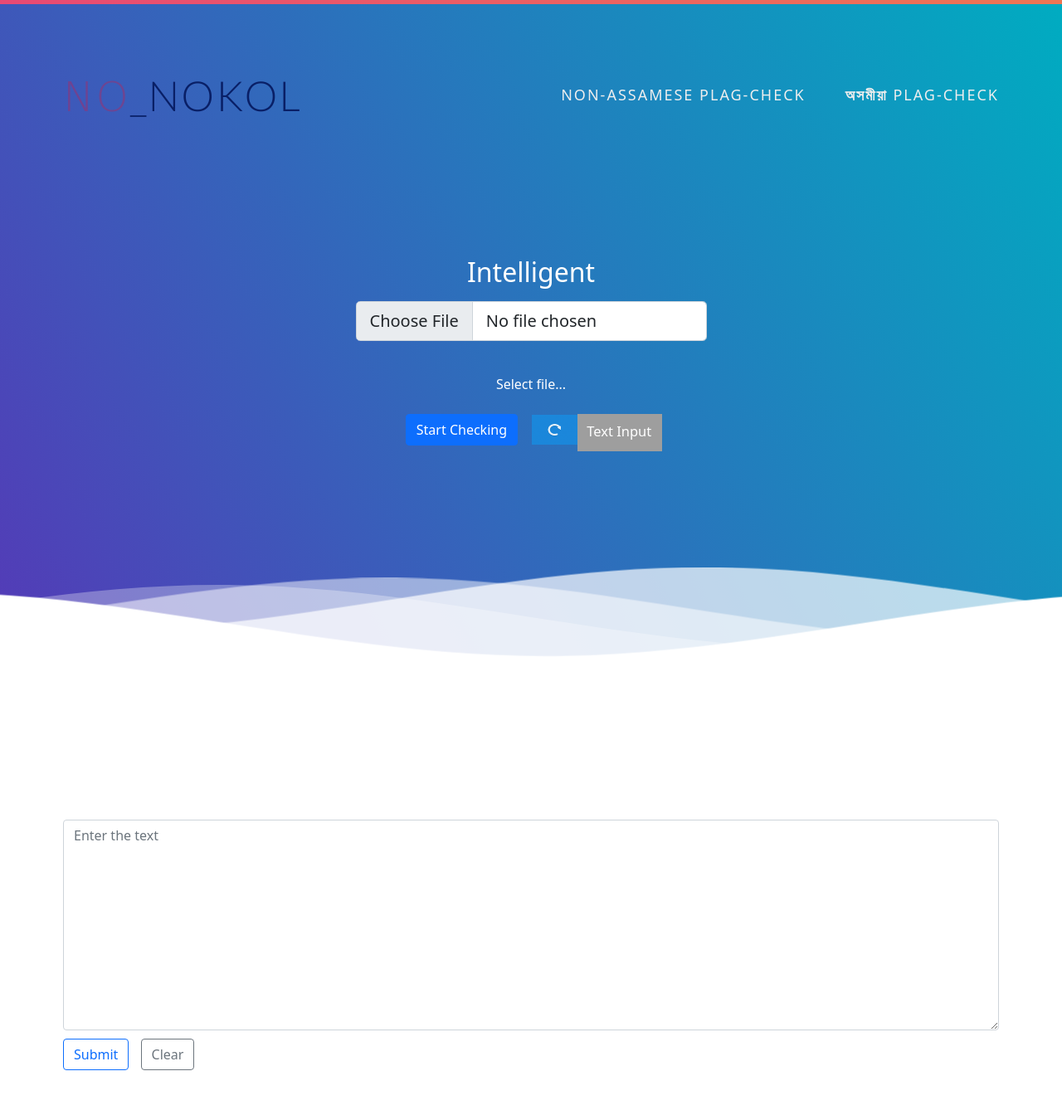
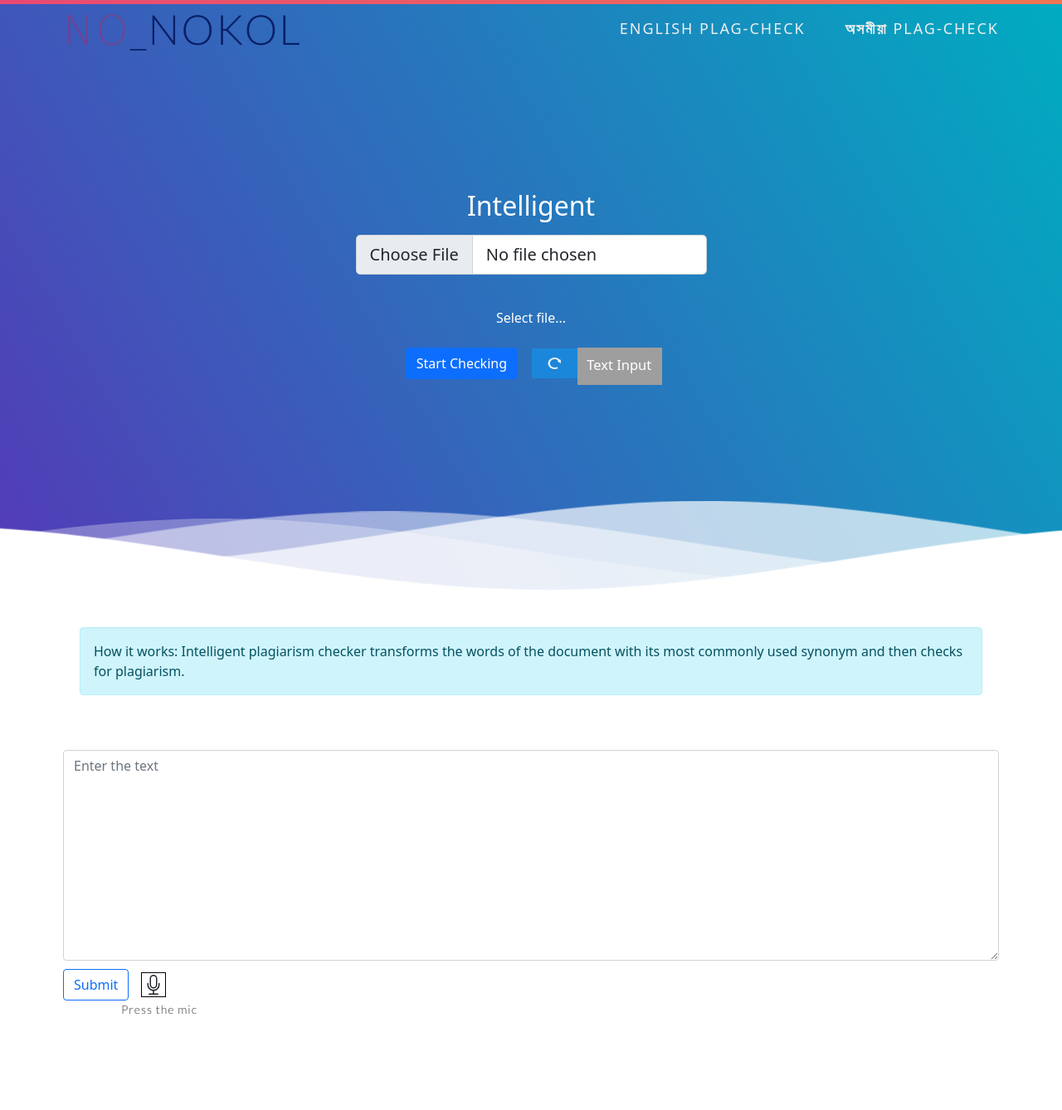
Before and after one commit to Reckon77/no_nokol, a Flask app: page /intelligent in a window 1280 px wide. Shown: the whole page at 83% size. After the commit the page ends 1222 px from the top, so only its background shows below. Run offline with Flask 2, Linux system fonts and the light colour scheme; parts of the project's set-up code (start-up, migrations or seed data) failed here and were passed over; some libraries are stand-ins or nearby versions; grey boxes are pictures that could not be loaded.

Commit message:
improved the home page UI

```diff
--- a/templates/intelligent.html
+++ b/templates/intelligent.html
@@ -1,25 +1,4 @@
-<!DOCTYPE html>
-<html lang="en">
-  <head>
-    <meta charset="UTF-8" />
-    <meta http-equiv="X-UA-Compatible" content="IE=edge" />
-    <meta name="viewport" content="width=device-width, initial-scale=1.0" />
-    <link
-      href="https://cdn.jsdelivr.net/npm/bootstrap@5.1.1/dist/css/bootstrap.min.css"
-      rel="stylesheet"
-      integrity="sha384-F3w7mX95PdgyTmZZMECAngseQB83DfGTowi0iMjiWaeVhAn4FJkqJByhZMI3AhiU"
-      crossorigin="anonymous"
-    />
-    <title>Document</title>
-  </head>
-  <body>
-
-
-
-
-
-
-    <!DOCTYPE html>
+ <!DOCTYPE html>
     <html lang="en">
       <head>
         <meta charset="UTF-8" />
@@ -59,10 +38,10 @@
         </div>
         <div class="overlay"></div>
         <div class="container">
-            <nav>
+            <nav class="pt-0">
                 <h1 class="brand"><a href="/" style="text-decoration: none; color: rgb(9, 31, 102);"><span id="blink">No</span>_Nokol</a></h1>
                 <ul>
-                  <li><a class="link-styles" href="/">Non-Assamese Plag-Check</a></li>
+                  <li><a class="link-styles" href="/">English Plag-Check</a></li>
                   <li><a class="link-styles" href="/assamese"><span style="font-weight: 800;">অসমীয়া</span> PLag-Check</a></li>
                 </ul>
             </nav>
@@ -105,7 +84,7 @@
 
           <div class="alert alert-warning d-none mb-3 mt-3" id="alert-modal"><span style="font-weight: bolder; color:red">WARNING!</span> File size greater than 20mb not allowed.</div>
 
-          <div class="alert alert-success d-none mb-3 mt-3" id="alert-modal-ext"><span style="font-weight: bolder; color:seagreen">INFO!</span> File extension allowed are: .DOC |.TXT |.PDF| .ODT</div>
+          <div class="alert alert-success d-none mb-3 mt-5" id="alert-modal-ext"><span style="font-weight: bolder; color:seagreen">INFO!</span> File extension allowed are: .DOC |.TXT |.PDF</div>
 
 
           <!--Waves Container-->
@@ -128,18 +107,42 @@
         </div>
           <!--Header ends-->
 
-          <div class="container my-5" id="non-assamese">
+          <div class="container my-5 d-flex flex-column" id="non-assamese">
+            <div class="alert alert-info" role="alert">
+              How it works: Intelligent plagiarism checker transforms the words of the document
+              with its most commonly used synonym and then checks for plagiarism.
+            </div>
             <form action="/intelligentTextdata" method="POST">
               <textarea
               id='output'
-              style="margin-top: 200px ;"
+              style="margin-top: 50px ;"
                 name="input"
                 class="form-control textArea"
                 rows="10"
                 placeholder="Enter the text"
               ></textarea>
               <button type="submit" class="btn btn-outline-primary" style="margin-top: 10px;">Submit</button>
-              <input type="button" value="Clear" style="margin-top: 10px; margin-left: 10px;" class="btn btn-outline-secondary" onclick="javascript:eraseText();">
+              <!-- <input type="button" value="Clear" style="margin-top: 10px; margin-left: 10px;" class="btn btn-outline-secondary" onclick="javascript:eraseText();">  -->
+              <svg
+              style="margin-top: 10px;"
+              xmlns="http://www.w3.org/2000/svg"
+              id="mic"
+              width="16"
+              height="16"
+              fill="currentColor"
+              class="bi bi-mic"
+              viewBox="0 0 16 16"
+            >
+              <path
+                d="M3.5 6.5A.5.5 0 0 1 4 7v1a4 4 0 0 0 8 0V7a.5.5 0 0 1 1 0v1a5 5 0 0 1-4.5 4.975V15h3a.5.5 0 0 1 0 1h-7a.5.5 0 0 1 0-1h3v-2.025A5 5 0 0 1 3 8V7a.5.5 0 0 1 .5-.5z"
+              />
+              <path
+                d="M10 8a2 2 0 1 1-4 0V3a2 2 0 1 1 4 0v5zM8 0a3 3 0 0 0-3 3v5a3 3 0 0 0 6 0V3a3 3 0 0 0-3-3z"
+              />
+            </svg>
+            <button id="stop"  style="margin-top: 10px;" class="btn btn-danger d-none">Stop</button>
+            <!-- <input style="margin-top: 10px; margin-left: 10px;" type="button" class="btn btn-outline-secondary" value="Clear" onclick="javascript:eraseText();">  -->
+            <p id="ins" style="margin-left: 70px;">Press the mic</p>
             </form>
           </div>
 
```
Also changed, not shown: templates/assamese.html (+10 -7 lines), templates/index.html (+9 -6 lines).
